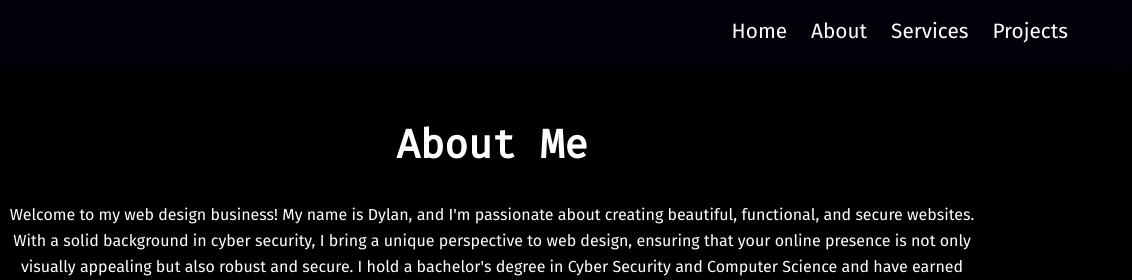
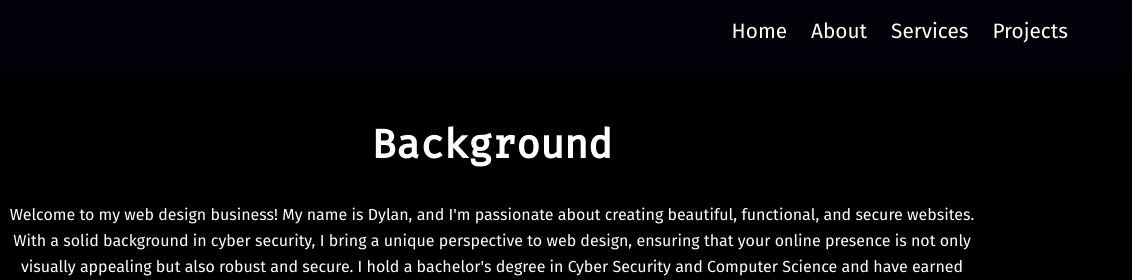
Before and after one commit to dylans0gt/index, a plain HTML site: page about.html in a window 1280 px wide. Shown: the top 280 px of the page, 148-1280 px from the left. Drawn offline with Linux system fonts and the light colour scheme; a script that the page names is missing.

Commit message:
Update about.html

```diff
--- a/about.html
+++ b/about.html
@@ -39,7 +39,7 @@
     <main>
         <section id="home">
 
-            <h1>About Me</h1>
+            <h1>Background</h1>
             <br>
             <center><p>Welcome to my web design business! My name is Dylan, and I'm passionate about creating beautiful, functional, and secure websites. With a solid background in cyber security, I bring a unique perspective to web design, ensuring that your online presence is not only visually appealing but also robust and secure.
 
```
